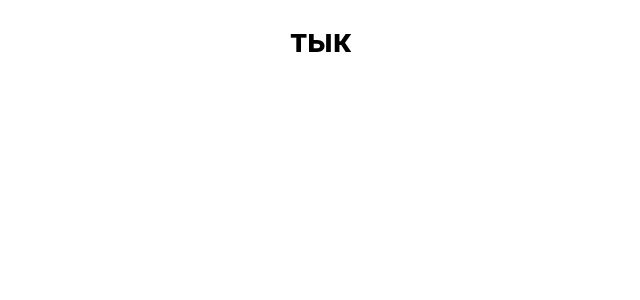
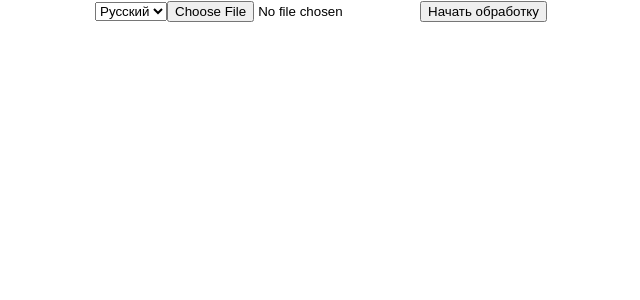
Before and after one commit to Salein/for-calls-the-clients, a React (Create React App) app: page / in a window 1280 px wide. Shown: the top 300 px of the page, without its empty margins (319-959 px from the left). Built offline with nearby package versions, Linux system fonts and the light colour scheme; the HTML template or start-up script is replaced by a standard one.

Commit message:
реализован функционал добавления фото

```diff
--- a/package.json
+++ b/package.json
@@ -8,7 +8,11 @@
     "@testing-library/user-event": "^13.5.0",
     "react": "^18.2.0",
     "react-dom": "^18.2.0",
+    "react-redux": "^8.1.3",
+    "react-router-dom": "^6.16.0",
     "react-scripts": "5.0.1",
+    "redux": "^4.2.1",
+    "tesseract.js": "^5.0.2",
     "web-vitals": "^2.1.4"
   },
   "scripts": {
--- a/src/App.js
+++ b/src/App.js
@@ -1,10 +1,11 @@
 import React from 'react';
 import './App.css';
+import Teseract from './components/Tesseract/Teseract';
 
 function App() {
   return (
     <div className="App">
-    <h1>тык</h1>
+    <Teseract />
     </div>
   );
 }
--- /dev/null
+++ b/src/components/Tesseract/Teseract.jsx
@@ -0,0 +1,35 @@
+import React, { useState } from 'react';
+import Tesseract from 'tesseract.js';
+
+
+const Teseract = () => {
+
+    const [selectedImage, setSelectedImage] = useState(null)
+
+    const handleChangeImage = e => {
+        setSelectedImage(e.target.files[0])
+    }
+
+    return (
+        <div>
+            <select id='langs'>
+                <option value='rus'>Русский</option>
+                <option value='eng'>English</option>
+            </select>
+
+            <input type="file" id="upload" accept='image/*' onChange={handleChangeImage} />
+
+            <button type="button" id='start'>Начать обработку</button>
+
+            <div id='log'>
+                {selectedImage && (
+                    <div>
+                        <img src={URL.createObjectURL(selectedImage)} alt='thumb' />
+                    </div>
+                )}
+            </div>
+        </div>
+    );
+};
+
+export default Teseract;
```
Also changed, not shown: public/manifest.json, 1 other file (tests, documents, lock files or other folders).
